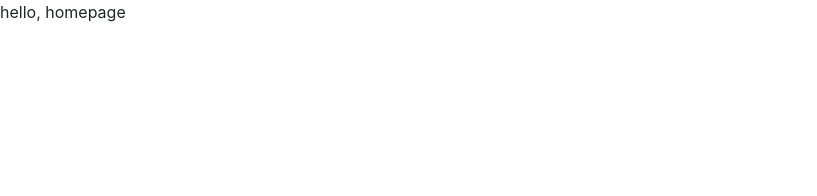
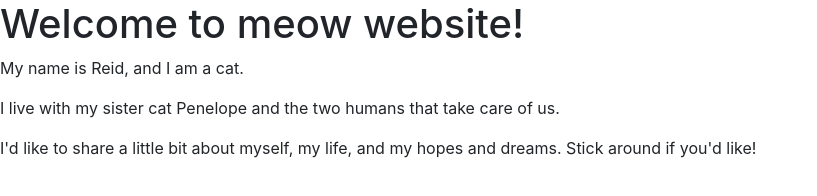
Before and after one commit to thadkingcole/homepage, a plain HTML site: page index.html in a window 1280 px wide. Shown: the whole page, without its empty margins (0-817 px from the left). Drawn offline with nearby package versions, Linux system fonts and the light colour scheme.

Commit message:
add index page main content

```diff
--- a/index.html
+++ b/index.html
@@ -1,6 +1,7 @@
 <!DOCTYPE html>
 <html lang="en">
   <head>
+    <!-- bootstrap cdn -->
     <link
       rel="stylesheet"
       href="https://cdn.jsdelivr.net/npm/bootstrap@4.5.3/dist/css/bootstrap.min.css"
@@ -18,9 +19,20 @@
       crossorigin="anonymous"
     ></script>
     <link href="styles.css" rel="stylesheet" />
-    <title>My Webpage</title>
+    <title>Meow!</title>
   </head>
   <body>
-    hello, homepage
+    <main>
+      <h1>Welcome to meow website!</h1>
+      <p>My name is Reid, and I am a cat.</p>
+      <p>
+        I live with my sister cat Penelope and the two humans that take care of
+        us.
+      </p>
+      <p>
+        I'd like to share a little bit about myself, my life, and my hopes and
+        dreams. Stick around if you'd like!
+      </p>
+    </main>
   </body>
 </html>
```
